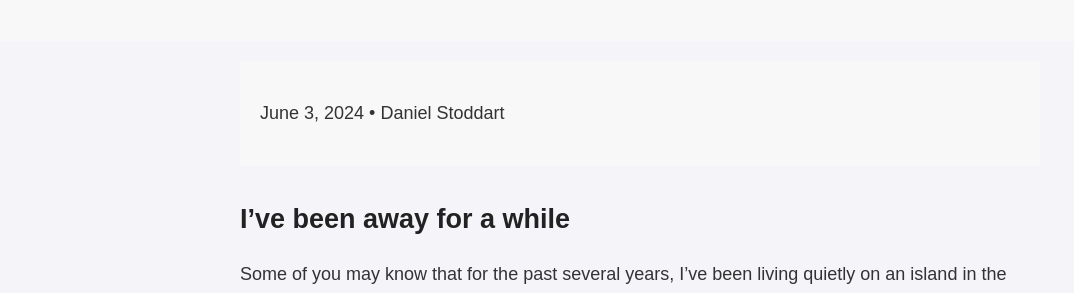
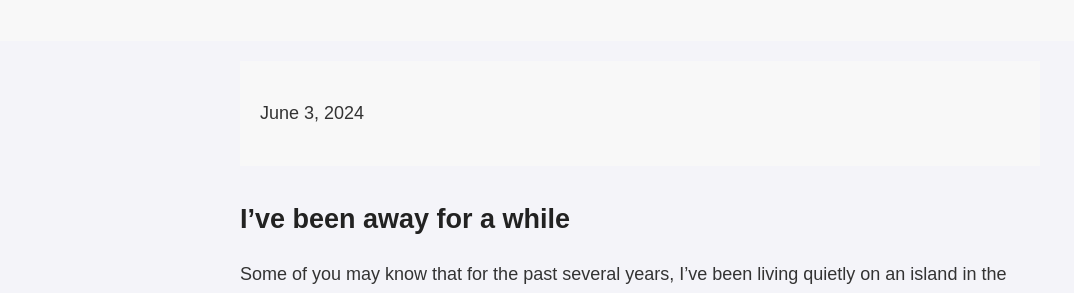
Before and after one commit to stoddart/stoddart.github.io, a Jekyll site: the page built from _posts/2024-06-03-my-first-post.md, in a window 1280 px wide and 900 px high. Shown: the part 168-461 px from the top of the window, without its empty margins (0-1074 px from the left). Built offline with Jekyll 4.4.1, drawn with Linux system fonts in a browser that asks for light colours.

Commit message:
Remove author name from post layout section

```diff
--- a/_layouts/post.html
+++ b/_layouts/post.html
@@ -8,9 +8,6 @@ layout: default
       <time class="dt-published" datetime="{{ page.date | date_to_xmlschema }}">
         {{ page.date | date: "%B %-d, %Y" }}
       </time>
-      {%- if page.author -%}
-        • {{ page.author }}
-      {%- endif -%}
       {%- if page.categories.size > 0 -%}
         •
         {%- for category in page.categories -%}
```
